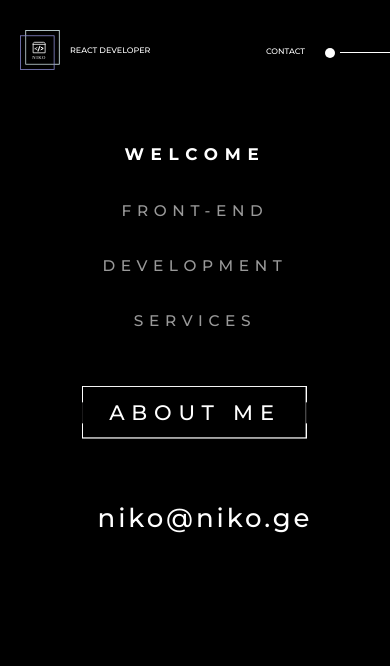
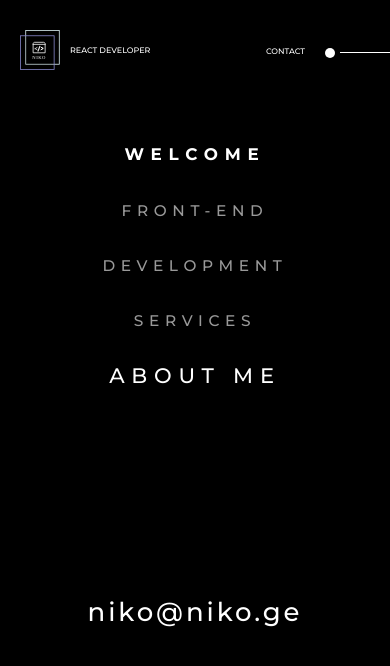
Before and after one commit to mchedlish/niko.ge, a React (Create React App) app: page / in a window 390 px wide. Shown: the top 666 px of the page. Built offline with nearby package versions, Linux system fonts and the light colour scheme.

Commit message:
additional changes

```diff
--- a/src/Body/Body.css
+++ b/src/Body/Body.css
@@ -553,19 +553,22 @@ z-index: 4;
 
 .Descr {
     display: block !important;
-    width: 90%;
-    right: 0;
-    text-align: center;
+    width: 100%;
+    right: -10px;;
+    text-align:right;
+    margin: auto;
 
 
 
 
- margin-top: 70px;
+ margin-top: 0px;
  margin-right: 32px;
 
 
-font-size: 16px;
+font-size: 12px;
 }
+
+
 .react-player {
     position: fixed !important;
     text-align: center;
@@ -605,16 +608,27 @@ font-size: 16px;
  {
      display: block;
      position: relative;
-     margin-top: 40px;
+     margin-top: 80px;
+
 
 
 }
+
+.AboutMe p:hover {
+opacity: 0.6;
+color: #8a8bd1;
+}
+
+.Email {
+    margin-top: 50px;
+    transform: translateX(-0px);
+
+}
+
+
 .AboutMe img {
-    margin-left: -6px;
-}
-.Email {
-    margin-top: -70px;
-
+    margin-left: -9px;
+    display: none;
 }
 
 
@@ -623,4 +637,5 @@ font-size: 16px;
 
 
 
+
             }
```
